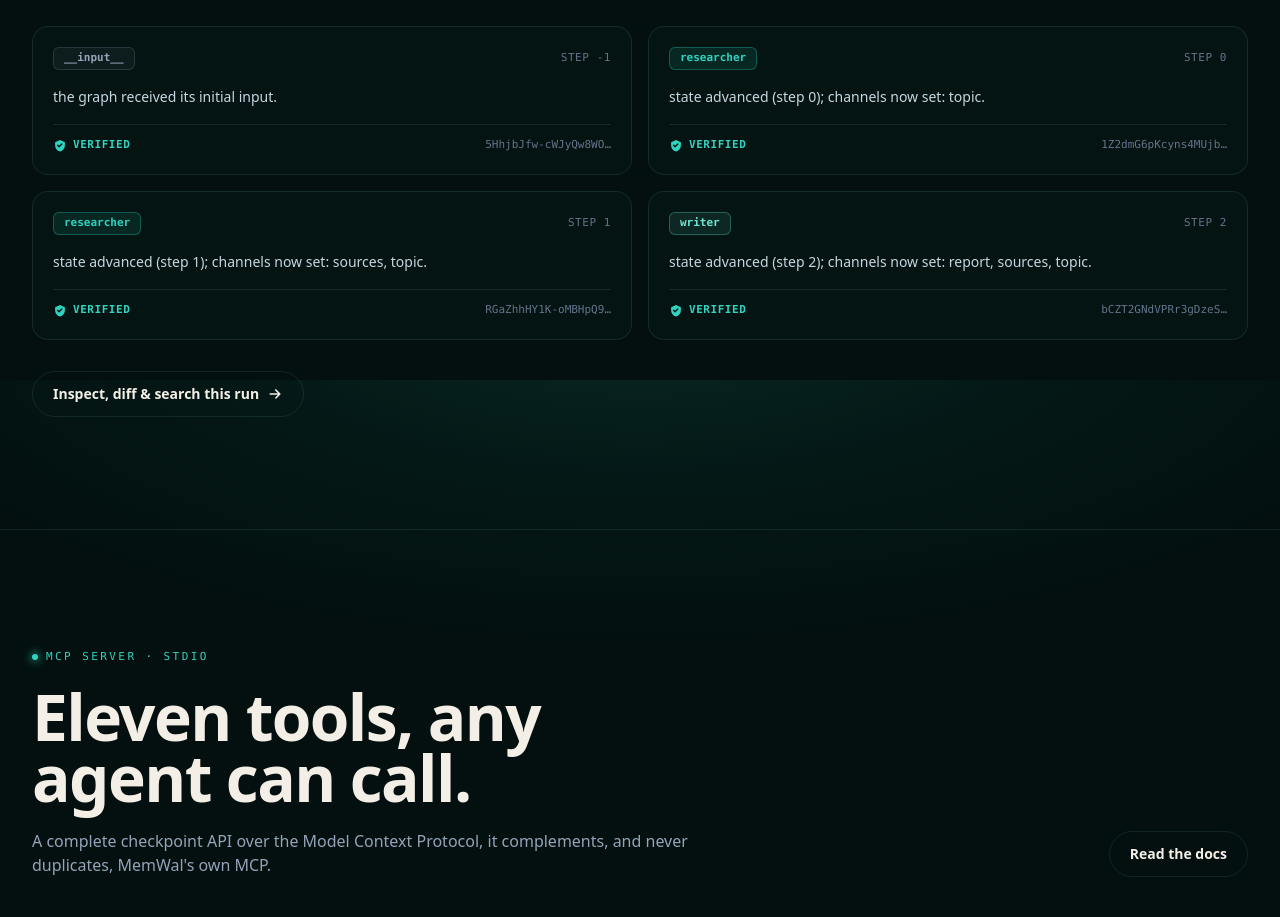
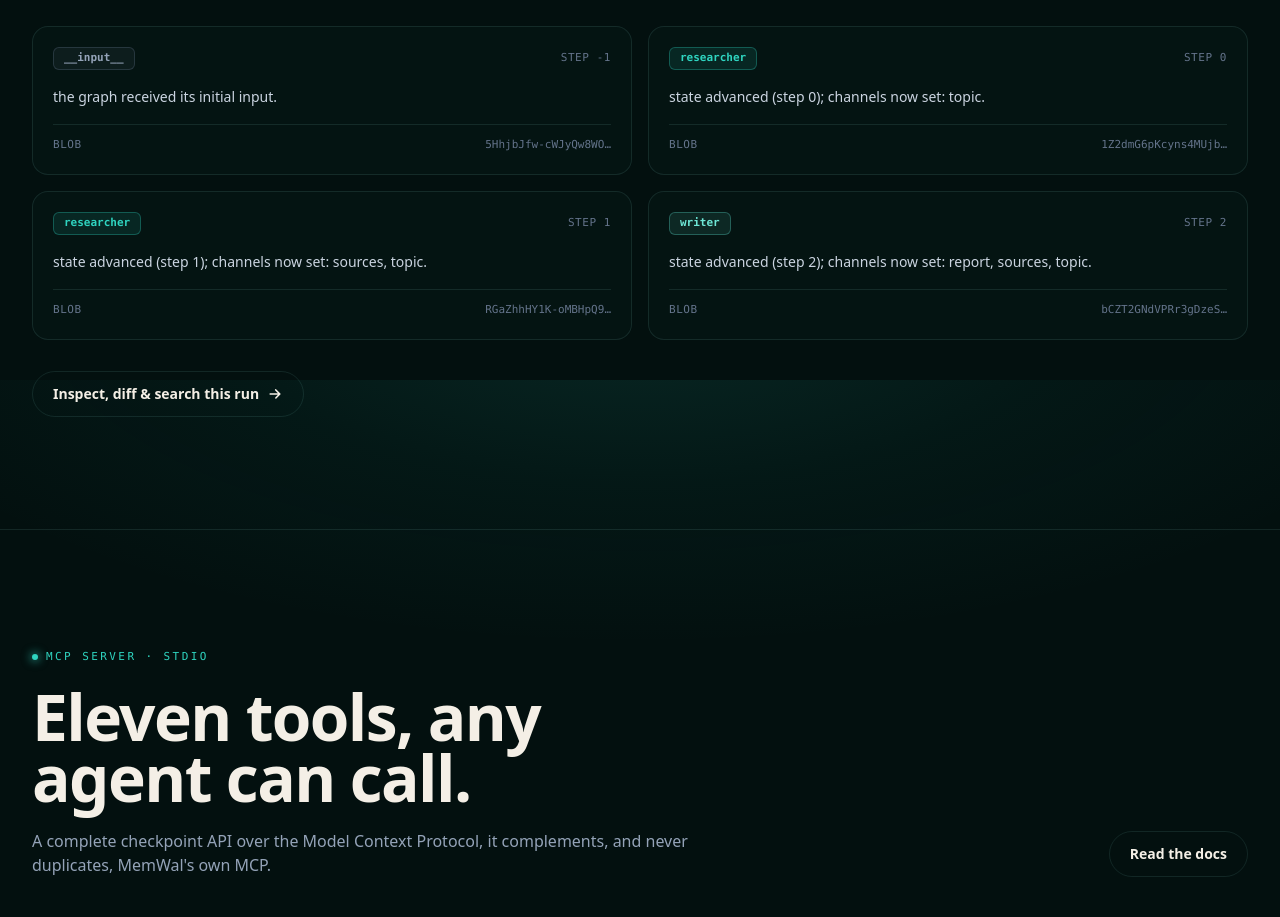
Before and after one commit to faithabiodun/tuskpoint, a Next.js app in the folder web/: page / in a window 1280 px wide. Shown: the part 3620-4537 px from the top of the page. Built offline with nearby package versions, Linux system fonts and the light colour scheme.

Commit message:
Homepage: drop the verified badge, add a logo splash
Removes the shield "verified" pill from the run-evidence cards (left just
the blob link), and adds a brief TuskPoint logo splash on first visit per
session, fading out after ~2s and skipped under prefers-reduced-motion.

```diff
--- a/web/src/app/layout.tsx
+++ b/web/src/app/layout.tsx
@@ -2,6 +2,7 @@
 import "./globals.css";
 import { SiteHeader } from "@/components/SiteHeader";
 import { SiteFooter } from "@/components/SiteFooter";
+import { SplashScreen } from "@/components/SplashScreen";
 
 export const metadata: Metadata = {
   title: "TuskPoint - Verifiable LangGraph checkpoints on Walrus",
@@ -38,6 +39,7 @@
   return (
     <html lang="en">
       <body className="min-h-screen flex flex-col">
+        <SplashScreen />
         <SiteHeader />
         <main className="flex-1">{children}</main>
         <SiteFooter />
--- a/web/src/components/RunEvidence.tsx
+++ b/web/src/components/RunEvidence.tsx
@@ -69,18 +69,8 @@
               </p>
 
               <div className="mt-4 flex items-center gap-2 border-t border-line pt-3">
-                <span className="flex items-center gap-1.5 font-mono text-[11px] font-semibold uppercase tracking-wider text-flame">
-                  <svg
-                    viewBox="0 0 20 20"
-                    className="h-3.5 w-3.5"
-                    fill="currentColor"
-                  >
-                    <path
-                      fillRule="evenodd"
-                      d="M10 1.5 3 4.5v4.7c0 4.1 2.8 7.6 7 8.8 4.2-1.2 7-4.7 7-8.8V4.5l-7-3Zm3.3 6.2-4 4a1 1 0 0 1-1.4 0l-2-2a1 1 0 1 1 1.4-1.4l1.3 1.3 3.3-3.3a1 1 0 0 1 1.4 1.4Z"
-                    />
-                  </svg>
-                  verified
+                <span className="font-mono text-[11px] uppercase tracking-wider text-slate-500">
+                  blob
                 </span>
                 <a
                   href={`${EVIDENCE_AGGREGATOR}${c.blobId}`}
--- /dev/null
+++ b/web/src/components/SplashScreen.tsx
@@ -0,0 +1,63 @@
+"use client";
+
+import { useEffect, useState } from "react";
+import { LogoMark } from "./Logo";
+
+const HOLD_MS = 2000; // logo visible
+const FADE_MS = 500; // fade-out duration
+
+/**
+ * A brief logo splash shown the first time a visitor lands in a session.
+ * Holds the TuskPoint mark + wordmark for ~2s, then fades out and unmounts.
+ * Gated by sessionStorage so it shows once per tab session, not on every
+ * client-side navigation. Respects prefers-reduced-motion by skipping it.
+ */
+export function SplashScreen() {
+  const [show, setShow] = useState(false);
+  const [leaving, setLeaving] = useState(false);
+
+  useEffect(() => {
+    if (typeof window === "undefined") return;
+
+    const seen = sessionStorage.getItem("tp-splash-seen");
+    const reduce = window.matchMedia(
+      "(prefers-reduced-motion: reduce)",
+    ).matches;
+    if (seen || reduce) return;
+
+    sessionStorage.setItem("tp-splash-seen", "1");
+    setShow(true);
+
+    const fadeTimer = setTimeout(() => setLeaving(true), HOLD_MS);
+    const doneTimer = setTimeout(() => setShow(false), HOLD_MS + FADE_MS);
+    return () => {
+      clearTimeout(fadeTimer);
+      clearTimeout(doneTimer);
+    };
+  }, []);
+
+  if (!show) return null;
+
+  return (
+    <div
+      aria-hidden
+      className={`fixed inset-0 z-[100] flex items-center justify-center bg-ink-950 transition-opacity duration-500 ${
+        leaving ? "pointer-events-none opacity-0" : "opacity-100"
+      }`}
+    >
+      <div className="flex flex-col items-center gap-5">
+        <LogoMark className="h-20 w-20 animate-[tp-rise_0.7s_ease-out]" idPrefix="splash" />
+        <span className="text-2xl font-extrabold tracking-tight text-cream animate-[tp-rise_0.7s_ease-out_0.1s_both]">
+          Tusk<span className="text-flame">Point</span>
+        </span>
+      </div>
+
+      <style>{`
+        @keyframes tp-rise {
+          from { opacity: 0; transform: translateY(8px) scale(0.96); }
+          to   { opacity: 1; transform: translateY(0) scale(1); }
+        }
+      `}</style>
+    </div>
+  );
+}
```
